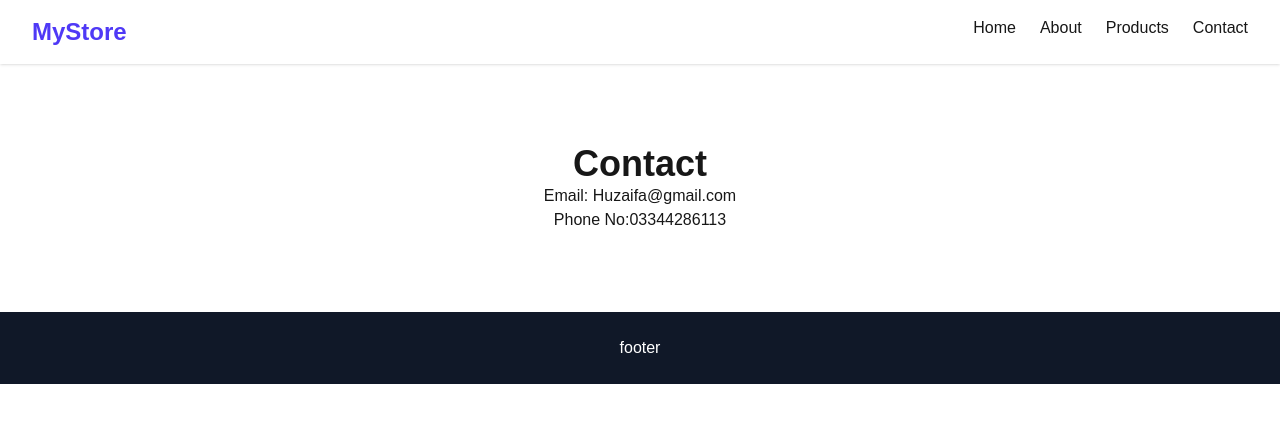
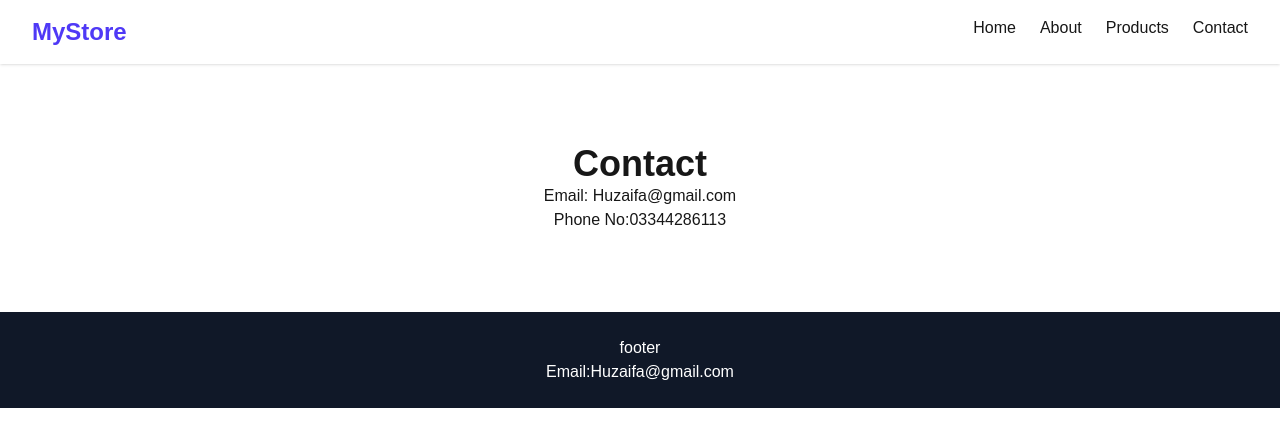
Before and after one commit to Huzaifabaloch9t-dev/simple-web, a Next.js app: page /contact in a window 1280 px wide. Shown: the top 446 px of the page. Built offline with nearby package versions, Linux system fonts and the light colour scheme.

Commit message:
update footer

```diff
--- a/src/components/Footer.tsx
+++ b/src/components/Footer.tsx
@@ -2,7 +2,7 @@ export default function Footer() {
   return (
     <footer className="text-center py-6 bg-gray-900 text-white">
       <h1>footer</h1>
-
+      <p>Email:Huzaifa@gmail.com</p>
     </footer>
   );
 }
```
